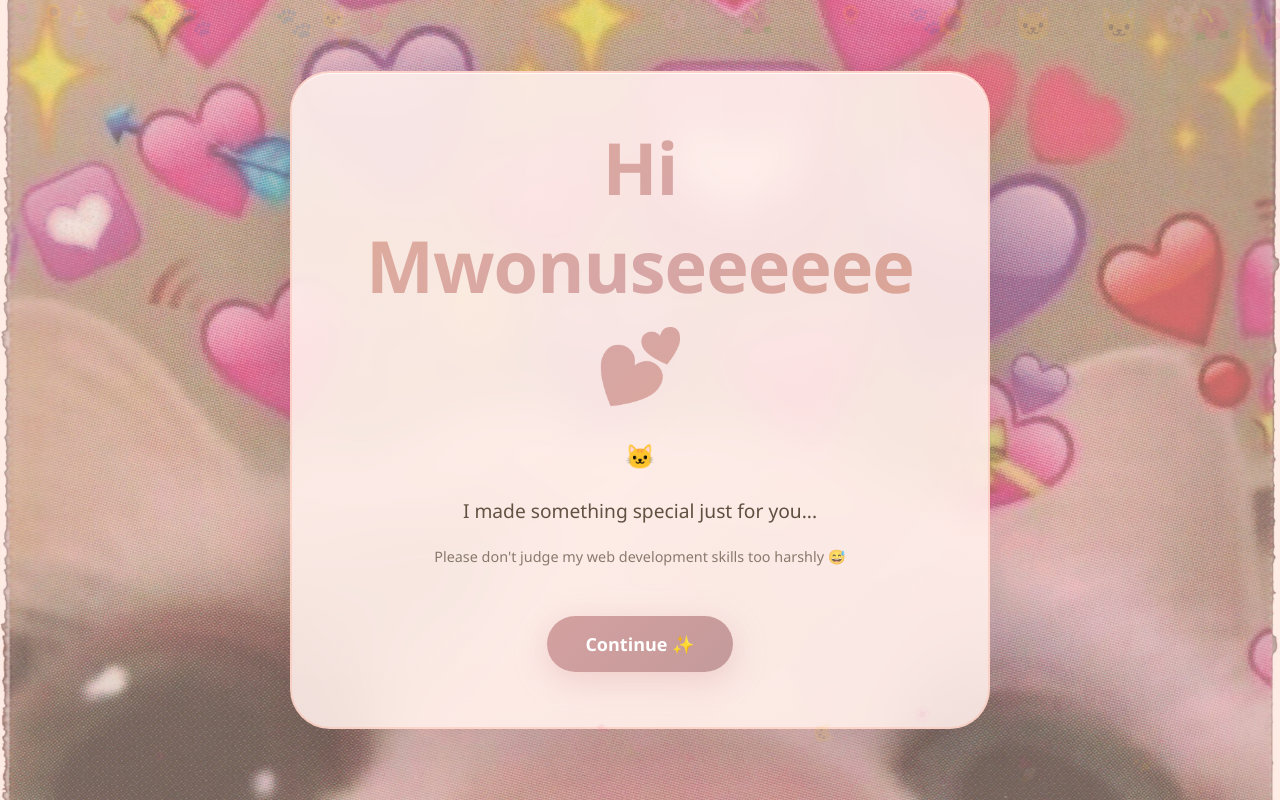
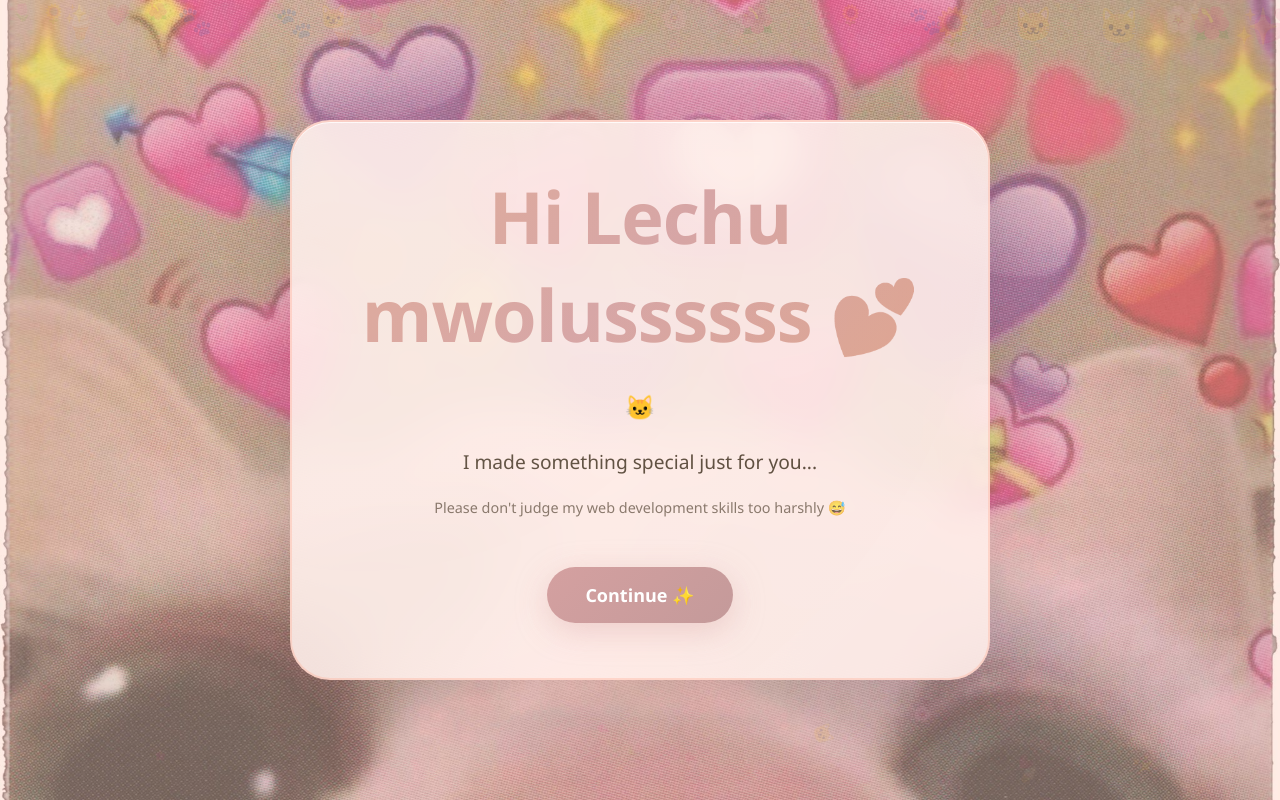
Before and after one commit to stablesterling/formwonuse, a plain HTML site: page index.html in a window 1280 px wide. Drawn offline with Linux system fonts and the light colour scheme.

Commit message:
Update index.html

```diff
--- a/index.html
+++ b/index.html
@@ -628,7 +628,7 @@ button:hover::after {
 <!-- ===== PAGE 1 - WELCOME (Warm Peach) ===== -->
 <section id="page1" class="page active bg-welcome">
     <div class="card">
-        <h1>Hi Mwonuseeeeee 💕</h1>
+        <h1>Hi Lechu mwolussssss 💕</h1>
         <p style="font-size:1.5rem;">🐱</p>
         <p>I made something special just for you...</p>
         <p style="font-size:0.9rem; opacity:0.7;">Please don't judge my web development skills too harshly 😅</p>
@@ -921,7 +921,7 @@ function nextPage(page, music = false) {
 // ===== PROPOSAL LOGIC =====
 let noClicks = 0;
 const messages = [
-    "Are you sure? 🤔",
+    "Accidentally pressed right? 🤔",
     "Maybe read the question again 😄",
     "I spent a concerning amount of time building this 😅",
     "The NO button seems to be shrinking... 👀",
```
